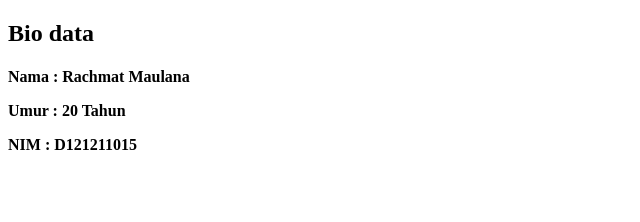
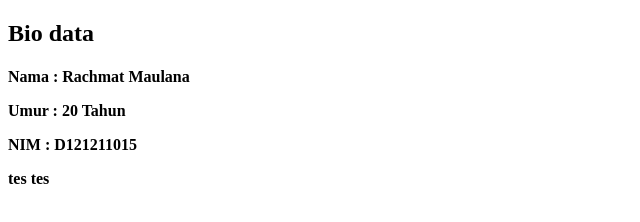
Before and after one commit to rchmtmaulana/PemrogramanWeb, a plain HTML site: page index.html in a window 1280 px wide. Shown: the full height of the page, 0-640 px from the left. Drawn offline with Linux system fonts and the light colour scheme.

Commit message:
Tambah Paragraf di baris 14

```diff
--- a/index.html
+++ b/index.html
@@ -11,6 +11,7 @@
         <p>Nama : Rachmat Maulana</p>
         <p>Umur : 20 Tahun</p>
         <p>NIM : D121211015</p>
+        <p>tes tes</p>
     </h4>
     </html>
 </body>
```
